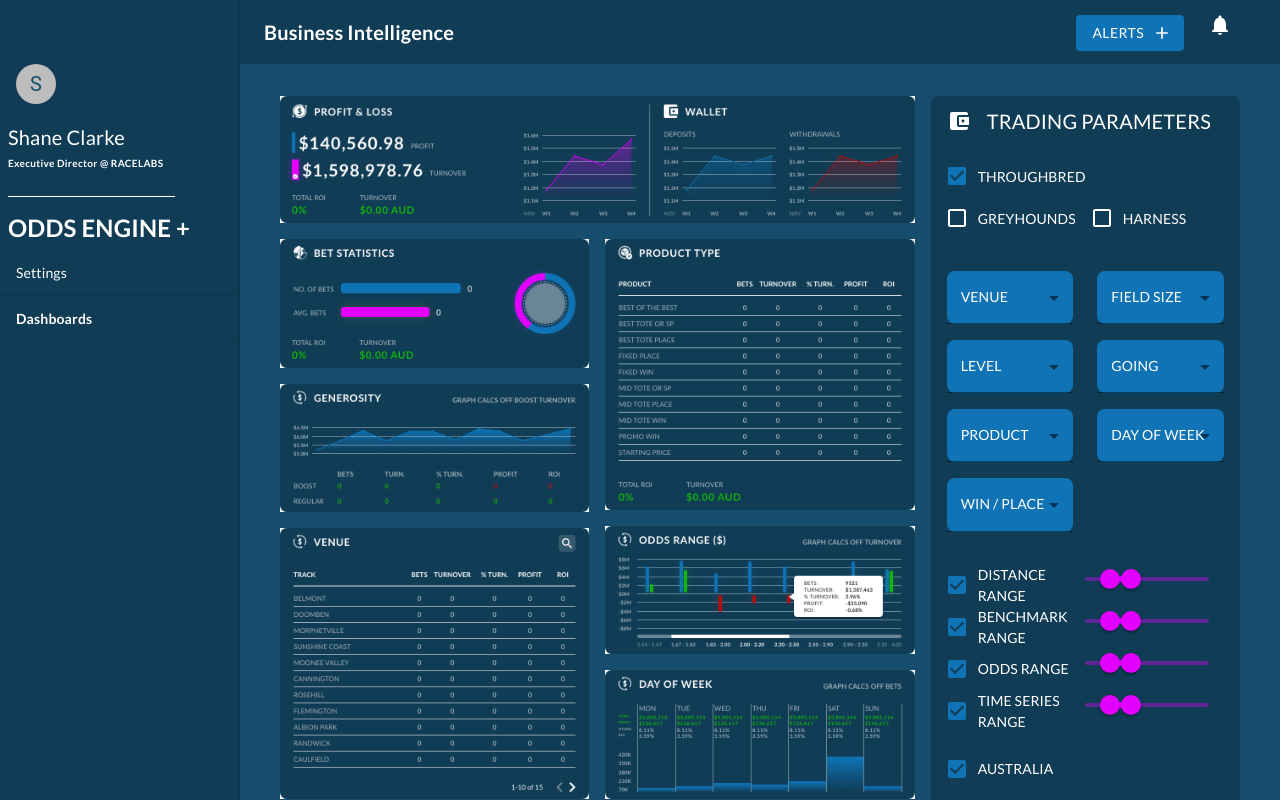
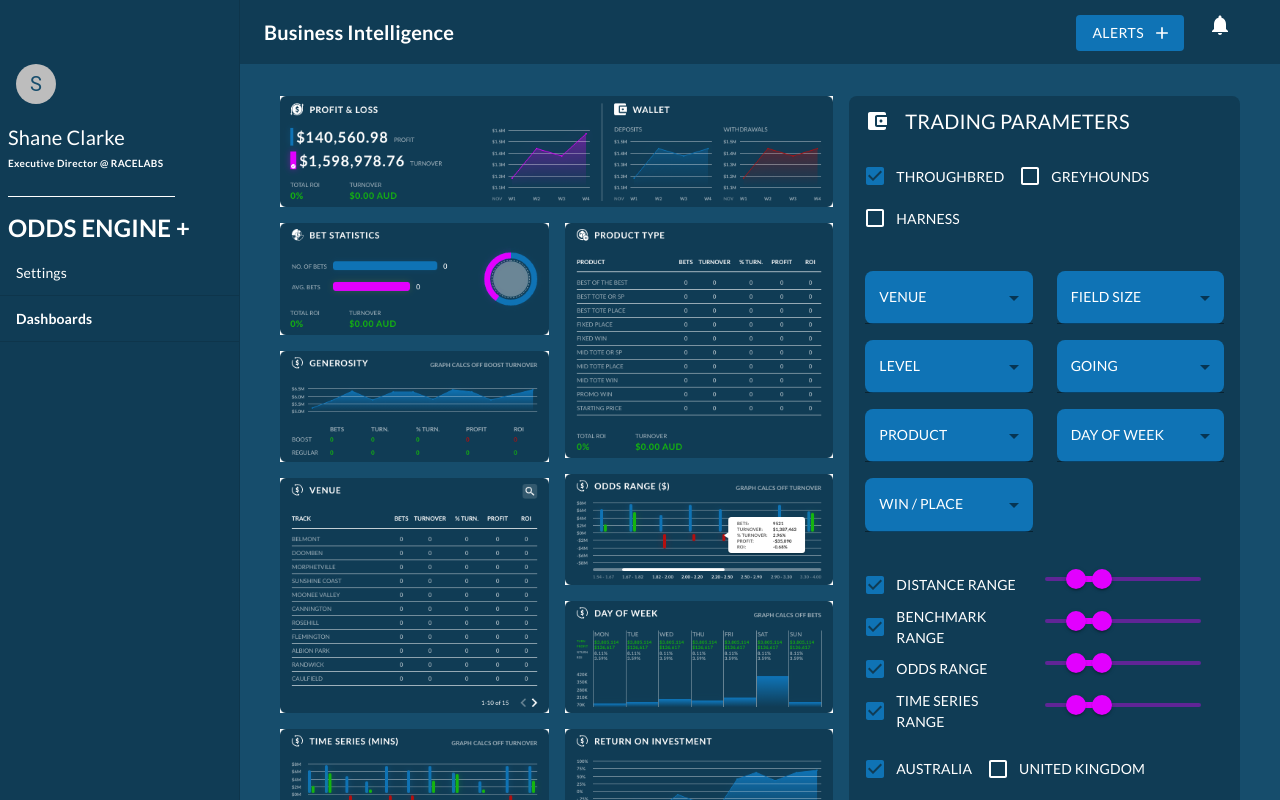
Before and after one commit to ryanlabsglobal/demo, a Next.js app: page /business-intelligence in a window 1280 px wide. Shown: the top 800 px of the page. Built offline with nearby package versions, Linux system fonts and the light colour scheme.

Commit message:
Add files via upload

```diff
--- a/pages/business-intelligence.tsx
+++ b/pages/business-intelligence.tsx
@@ -25,12 +25,12 @@ const Business: NextPage = () => {
         <link rel="icon" href="/favicon.ico" />
       </Head>
       <Grid sx={{ mt: 1 }} container spacing={2}>
-        <Grid xs={8} item>
+        <Grid sm={12} md={12} lg={7} xl={8} item>
           <Box sx={{ mb: 2 }}>
             <Image layout="responsive" src={g} alt="fucking image" />
           </Box>
           <Grid container spacing={2}>
-            <Grid item xs={6}>
+            <Grid item xs={12} md={12} lg={6}>
               <Box sx={{ mb: 2 }}>
                 <Image layout="responsive" src={c} alt="fucking image" />
               </Box>
@@ -44,7 +44,7 @@ const Business: NextPage = () => {
                 <Image layout="responsive" src={i} alt="fucking image" />
               </Box>
             </Grid>
-            <Grid item xs={6}>
+            <Grid item xs={12} md={12} lg={6}>
               <Box sx={{ mb: 2 }}>
                 <Image layout="responsive" src={e} alt="fucking image" />
               </Box>
@@ -60,7 +60,7 @@ const Business: NextPage = () => {
             </Grid>
           </Grid>
         </Grid>
-        <Grid item xs={4}>
+        <Grid item sm={12} md={12} lg={5} xl={4}>
           <TradingParameters />
         </Grid>
       </Grid>
```
